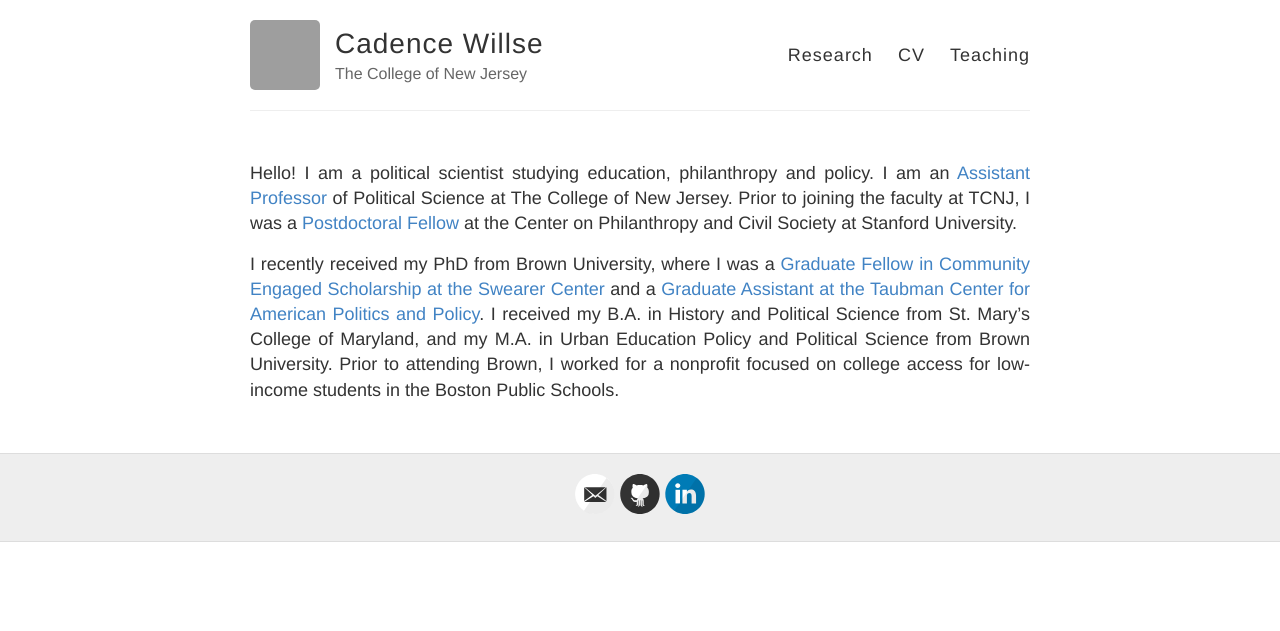
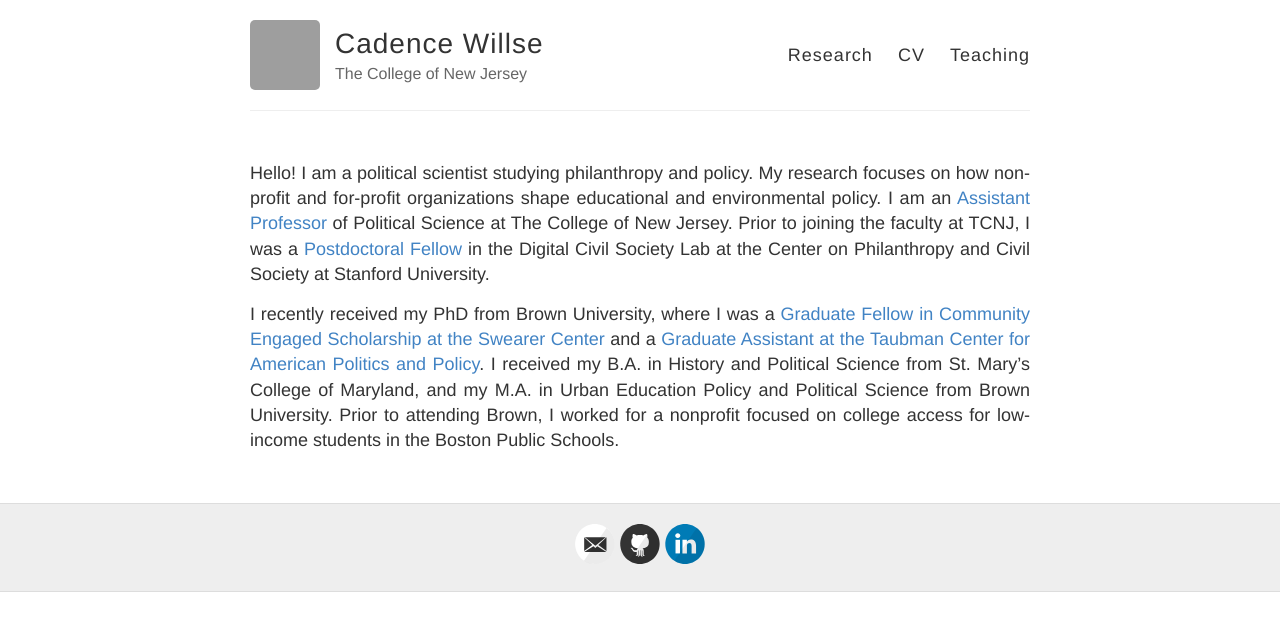
Before and after one commit to cadencewillse/cadencewillse.github.io, a Jekyll site: the page built from index.md, in a window 1280 px wide. Shown: the top 631 px of the page. Built offline with Jekyll 4.4.1, drawn with Linux system fonts in a browser that asks for light colours; grey boxes are pictures that could not be loaded.

Commit message:
Update index.md

```diff
--- a/index.md
+++ b/index.md
@@ -2,6 +2,6 @@
 layout: default
 ---
 
-Hello! I am a political scientist studying education, philanthropy and policy. I am an [Assistant Professor](https://polisci.tcnj.edu/faculty_staff/cadence-willse/) of Political Science at The College of New Jersey. Prior to joining the faculty at TCNJ, I was a [Postdoctoral Fellow](https://pacscenter.stanford.edu/person/cadence-willse/) at the Center on Philanthropy and Civil Society at Stanford University.
+Hello! I am a political scientist studying philanthropy and policy. My research focuses on how non-profit and for-profit organizations shape educational and environmental policy. I am an [Assistant Professor](https://polisci.tcnj.edu/faculty_staff/cadence-willse/) of Political Science at The College of New Jersey. Prior to joining the faculty at TCNJ, I was a [Postdoctoral Fellow](https://pacscenter.stanford.edu/person/cadence-willse/) in the Digital Civil Society Lab at the Center on Philanthropy and Civil Society at Stanford University.
 
 I recently received my PhD from Brown University, where I was a [Graduate Fellow in Community Engaged Scholarship at the Swearer Center](https://www.brown.edu/academics/college/swearer/people/graduate-fellows-assistants/cadence-willse) and a [Graduate Assistant at the Taubman Center for American Politics and Policy](https://watson.brown.edu/taubman/people/cadence-willse). I received my B.A. in History and Political Science from St. Mary's College of Maryland, and my M.A. in Urban Education Policy and Political Science from Brown University.  Prior to attending Brown, I worked for a nonprofit focused on college access for low-income students in the Boston Public Schools.
```
